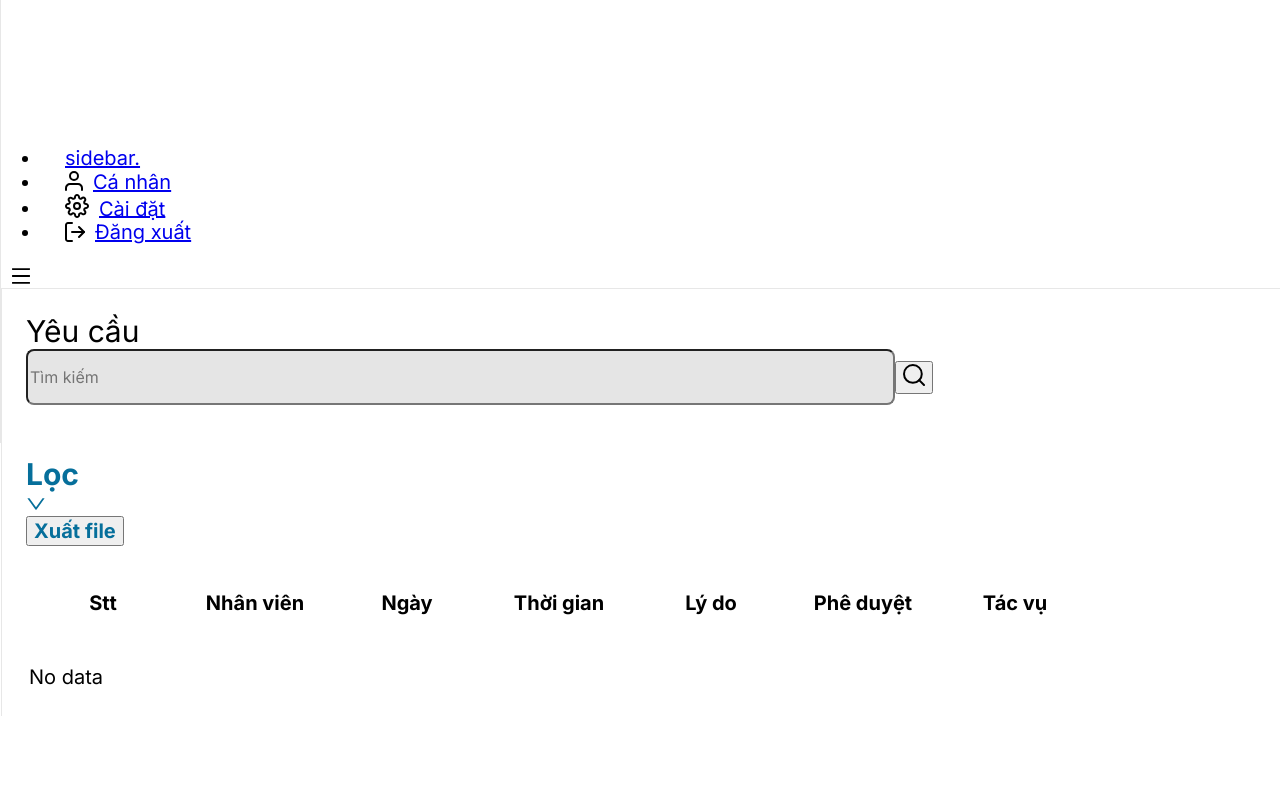
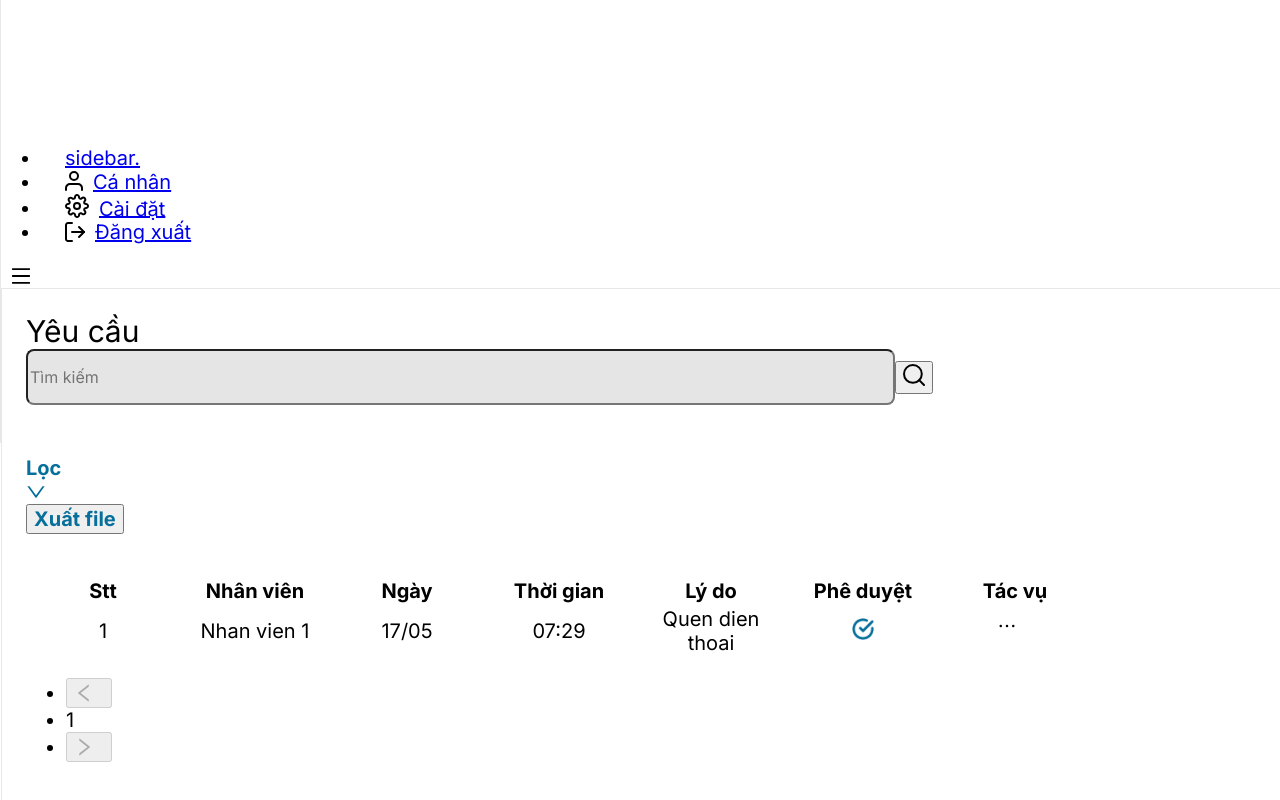
Before and after one commit to manhkien198/timekeeping, a React (Create React App) app: page /accept_request in a window 1280 px wide. Shown: the part 330-1130 px from the top of the page. Before the commit the page ends 1046 px from the top, so only its background shows below. Built offline with nearby package versions, Linux system fonts and the light colour scheme.

Commit message:
create table request

```diff
--- a/src/assets/scss/_pageAcceptRequest.scss
+++ b/src/assets/scss/_pageAcceptRequest.scss
@@ -44,4 +44,19 @@
   tbody .ant-table-cell{
     font-size: 20px;
   }
+  .request__action{
+    display: flex;
+    flex-direction: column;
+    button{
+      display: flex;
+      align-items: center;
+      gap: 5px;
+    }
+  }
 }
+.reason_content{
+  display: -webkit-box;
+  -webkit-line-clamp: 3;
+  -webkit-box-orient: vertical;
+  overflow: hidden;
+}
--- a/src/assets/scss/app.scss
+++ b/src/assets/scss/app.scss
@@ -5,3 +5,4 @@
 @import './personalStatistic.scss';
 @import './login.scss';
 @import './buttonGroup.scss';
+@import 'pageAcceptRequest';
--- a/src/pages/admin/accept_request/component/TableRequest.jsx
+++ b/src/pages/admin/accept_request/component/TableRequest.jsx
@@ -1,11 +1,34 @@
-import { Table } from 'antd';
+import { Button, Popover, Table, Tooltip } from 'antd';
 import React from 'react';
 import { useTranslation } from 'react-i18next';
 import SuccessRequest from '../../../../assets/images/request/Button/True.png';
 import FailRequest from '../../../../assets/images/request/Button/False.png';
+import editIcon from '../../../../assets/images/request/Button/Edit.svg';
+import removeIcon from '../../../../assets/images/request/Button/DeleteOutlined.svg';
 import moment from 'moment';
+import { dataRequest } from '../constant';
+import { EllipsisOutlined } from '@ant-design/icons';
 const TableRequest = () => {
   const { t } = useTranslation();
+  const Actions = ({ record }) => (
+    <div className="request__action" style={{}}>
+      <Button
+        className="request__action--edit"
+        icon={<img src={editIcon} alt="detail" />}
+        size="large"
+      >
+        {t('acceptRequestor.edit')}
+      </Button>
+
+      <Button
+        className="request__action--delete"
+        icon={<img src={removeIcon} alt="detail" />}
+        size="large"
+      >
+        {t('acceptRequestor.delete')}
+      </Button>
+    </div>
+  );
   const column = [
     {
       title: t('time_keeping.id'),
@@ -14,7 +37,7 @@
       key: t('time_keeping.id'),
       width: 150,
       render: id => {
-        return <p>{id}</p>;
+        return <span>{id}</span>;
       },
     },
     {
@@ -24,7 +47,7 @@
       key: t('acceptRequestor.staff'),
       width: 150,
       render: staff => {
-        return <p>{staff}</p>;
+        return <span>{staff}</span>;
       },
     },
     {
@@ -34,7 +57,7 @@
       key: t('acceptRequestor.date'),
       width: 150,
       render: date => {
-        return <p>{moment(date).format('DD/MM')}</p>;
+        return <span>{moment(date).format('DD/MM')}</span>;
       },
     },
     {
@@ -44,7 +67,7 @@
       key: t('acceptRequestor.time'),
       width: 150,
       render: time => {
-        return <p>{moment(time).format('hh:mm')}</p>;
+        return <span>{moment(time).format('hh:mm')}</span>;
       },
     },
     {
@@ -53,8 +76,12 @@
       align: 'center',
       key: t('acceptRequestor.reason'),
       width: 150,
-      render: time => {
-        return <p>{time}</p>;
+      render: reason => {
+        return (
+          <Tooltip title={reason}>
+            <span className="reason_content">{reason}</span>
+          </Tooltip>
+        );
       },
     },
     {
@@ -81,11 +108,32 @@
       align: 'center',
       key: t('time_keeping.action'),
       width: 150,
+      render: (text, record) => {
+        return (
+          <Popover
+            zIndex={1}
+            style={{ padding: 0, border: '1px solid black' }}
+            content={<Actions record={record} />}
+            placement="bottomRight"
+            trigger="hover"
+            getTooltipContainer={triggerNode => triggerNode.parentNode}
+          >
+            <EllipsisOutlined
+              style={{
+                fontSize: '25px',
+                width: '27px',
+                height: '32px',
+                fontWeight: 400,
+              }}
+            />
+          </Popover>
+        );
+      },
     },
   ];
   return (
     <div>
-      <Table columns={column} />
+      <Table columns={column} dataSource={dataRequest} />
     </div>
   );
 };
--- a/src/pages/admin/accept_request/constant.js
+++ b/src/pages/admin/accept_request/constant.js
@@ -1,7 +1,8 @@
-// export const dataRequest = [
-//   {
-//     id: 1,
-//     staff:"Nhan vien 1",
-//     date:
-//   }
-// ];
+export const dataRequest = [
+  {
+    id: 1,
+    staff: 'Nhan vien 1',
+    reason: 'Quen dien thoai',
+    approve: true,
+  },
+];
--- a/src/translation/locales/en/translation.json
+++ b/src/translation/locales/en/translation.json
@@ -60,5 +60,15 @@
     "fullName": "Full Name",
     "workingDay": "Working Day",
     "action": "Action"
+  },
+  "acceptRequestor": {
+    "request": "Request",
+    "staff": "Staff",
+    "date": "Date",
+    "time": "Time",
+    "reason": "Reason",
+    "approve": "Approve",
+    "edit": "Edit",
+    "delete": "Delete"
   }
 }
--- a/src/translation/locales/vi/translation.json
+++ b/src/translation/locales/vi/translation.json
@@ -73,6 +73,8 @@
     "date": "Ngày",
     "time": "Thời gian",
     "reason": "Lý do",
-    "approve": "Phê duyệt"
+    "approve": "Phê duyệt",
+    "edit": "Sửa",
+    "delete": "Xóa"
   }
 }
```
Also changed, not shown: src/assets/images/request/Button/DeleteOutlined.svg (added), src/assets/images/request/Button/Edit.svg (added).
